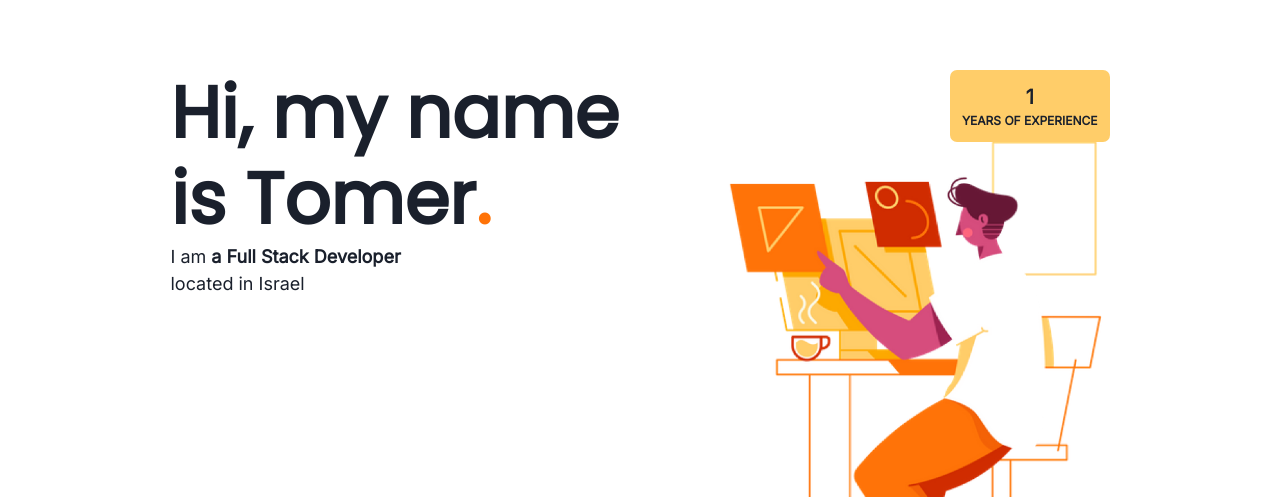
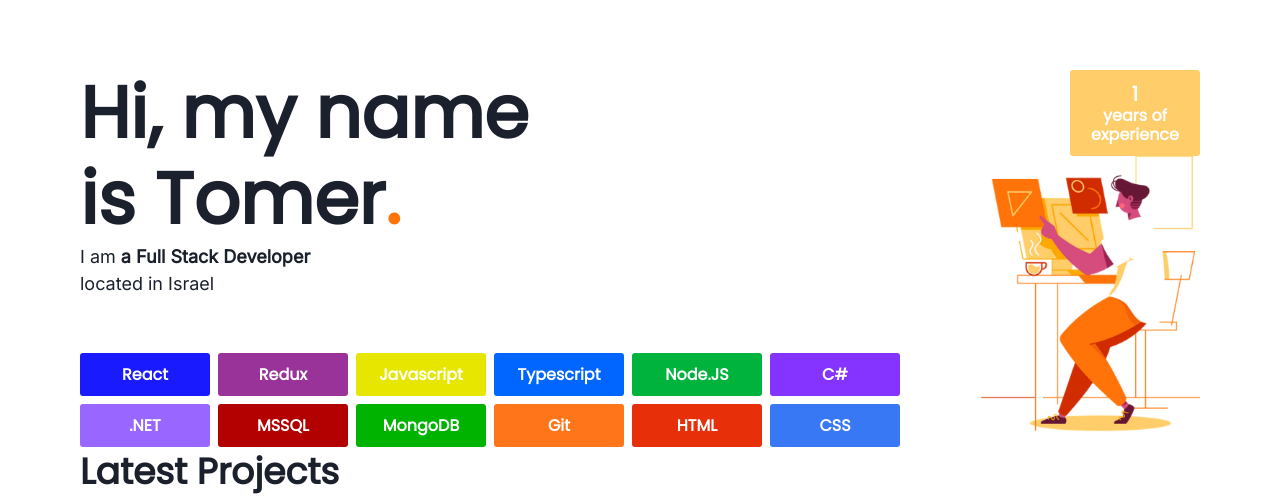
Before and after one commit to tomerrim/Portfolio, a React (Vite) app: page / in a window 1280 px wide. Shown: the part 200-697 px from the top of the page. Built offline with nearby package versions, Linux system fonts and the light colour scheme.

Commit message:
added Badge component to display the technologies

```diff
--- /dev/null
+++ b/src/components/badge/Badge.jsx
@@ -0,0 +1,19 @@
+import { Flex, Heading } from "@chakra-ui/react";
+
+export const Badge = ({ bg, children }) => {
+  return (
+    <Flex justify={"center"} alignItems={"center"}>
+      <Heading
+        w={130}
+        textAlign={"center"}
+        size={"sm"}
+        bg={bg}
+        color={"white"}
+        borderRadius={3}
+        p={3}
+      >
+        {children}
+      </Heading>
+    </Flex>
+  );
+};
--- /dev/null
+++ b/src/components/badgeList/BadgeList.jsx
@@ -0,0 +1,25 @@
+import { Wrap, WrapItem } from "@chakra-ui/react"
+import { Badge } from "../badge/Badge"
+
+export const BadgeList = ({ list, mt, maxW }) => {
+    if(list === "SKILLS") {
+      return (
+        <Wrap mt={mt} maxW={maxW}>
+          {list.map((item) => (
+            <WrapItem key={item.label}>
+              <Badge bg={item.label}>{item.label}</Badge>
+            </WrapItem>
+          ))}
+        </Wrap>
+      );
+    }
+    return (
+      <Wrap mt={mt} maxW={maxW}>
+        {list.map((item) => (
+          <WrapItem key={item}>
+            <Badge bg={item}>{item}</Badge>
+          </WrapItem>
+        ))}
+      </Wrap>
+    );
+}
--- a/src/components/imageSlider/ImageSlider.jsx
+++ b/src/components/imageSlider/ImageSlider.jsx
@@ -8,7 +8,6 @@ import {
   ModalOverlay,
 } from "@chakra-ui/react";
 import { useState } from "react";
-//import "./ImageSlider.css";
 import { Slide } from "react-slideshow-image";
 import "react-slideshow-image/dist/styles.css";
 export const ImageSlider = ({ imageList }) => {
--- a/src/features/Landing.jsx
+++ b/src/features/Landing.jsx
@@ -1,14 +1,37 @@
-import { Badge, Box, Flex, Heading, Image, Text } from "@chakra-ui/react";
+import { Box, Flex, Heading, Image, Text, Wrap, WrapItem } from "@chakra-ui/react";
 import humanImg from "@/assets/images/human.png";
 import { useTranslation } from "react-i18next";
+import { Badge } from "@/components/badge/Badge";
+//import { BadgeList } from "@/components/badgeList/BadgeList";
+
+const SKILLS = [
+  { label: "React" },
+  { label: "Redux" },
+  { label: "Javascript" },
+  { label: "Typescript" },
+  { label: "Node.JS" },
+  { label: "C#" },
+  { label: ".NET" },
+  { label: "MSSQL" },
+  { label: "MongoDB" },
+  { label: "Git" },
+  { label: "HTML" },
+  { label: "CSS" },
+];
 
 export const Landing = () => {
   const { t } = useTranslation(["home"]);
   const leftSection = (
     <Box>
-      <Heading fontSize={{base: "2xl", md: "5xl", xl: "7xl"}} color={"secondary"} whiteSpace={"pre-line"}>
+      <Heading
+        fontSize={{ base: "2xl", md: "5xl", xl: "7xl" }}
+        color={"secondary"}
+        whiteSpace={"pre-line"}
+      >
         {t("greetings")}
-        <Text as={"span"} color={"primary.dark"}>.</Text>
+        <Text as={"span"} color={"primary.dark"}>
+          .
+        </Text>
       </Heading>
       <Text fontSize={"lg"} color={"secondary"}>
         {t("iAm")}
@@ -17,25 +40,38 @@ export const Landing = () => {
         </Text>
         <br /> {t("location")}
       </Text>
+      {/* move it later to BadgeList component */}
+      {/* <BadgeList list={SKILLS} mt={"14"}/> */}
+      <Wrap mt={"14"}>
+        {SKILLS.map((skill) => (
+            <WrapItem key={skill.label}>
+                <Badge bg={skill.label}>{skill.label}</Badge>
+            </WrapItem>
+        ))}
+      </Wrap>
     </Box>
   );
 
-    const badgeExperience = (
+  const badgeExperience = (
     <Badge bg={"primary.light"} borderRadius={7} p={3} textAlign={"center"}>
-        <Text fontSize={"xl"}>{new Date().getFullYear() - 2022}</Text>
-        <Text>{t("yearsExp")}</Text>
+      <Text fontSize={"xl"}>{new Date().getFullYear() - 2022}</Text>
+      <Text>{t("yearsExp")}</Text>
     </Badge>
-    )
+  );
 
   const rightSection = (
-    <Box mt={{base: 10, md: 0}}>
+    <Box mt={{ base: 10, md: 0 }}>
       <Flex justify={"flex-end"}>{badgeExperience}</Flex>
       <Image src={humanImg} w={400} />
     </Box>
   );
 
   return (
-    <Flex direction={{base:"column", md:"row"}} justify={"space-evenly"} mt={{base:50,md:150}}>
+    <Flex
+      direction={{ base: "column", md: "row" }}
+      justify={"space-evenly"}
+      mt={{ base: 50, md: 150 }}
+    >
       {leftSection}
       {rightSection}
     </Flex>
--- a/src/features/LatestProjects.jsx
+++ b/src/features/LatestProjects.jsx
@@ -2,6 +2,8 @@ import { ImageSlider } from "@/components/imageSlider/ImageSlider";
 import { Box, Flex, Heading, Wrap, WrapItem,Text } from "@chakra-ui/react";
 import { useTranslation } from "react-i18next";
 import { useState } from "react";
+import { Badge } from "@/components/badge/Badge";
+//import { BadgeList } from "@/components/badgeList/BadgeList";
 
 const FAKE_PROJECTS = [
   {
@@ -47,7 +49,7 @@ export const LatestProjects = () => {
     const { t } = useTranslation(["home"]);
     const [projects, setProjects] = useState(FAKE_PROJECTS);
 
-    const renderProject = ({ id,images, title, description }) => {
+    const renderProject = ({ id,images, title, description, technologies }) => {
     return (
       <WrapItem key={id} flexDir={"column"}>
         <ImageSlider imageList={images} />
@@ -63,6 +65,14 @@ export const LatestProjects = () => {
           {title}
         </Heading>
         <Text>{description}</Text>
+        {/* <BadgeList list={technologies} mt={2} maxW={350}/> */}
+        <Wrap mt={"4"} maxW={350}>
+          {technologies.map((tech) => (
+            <WrapItem key={tech}>
+              <Badge bg={tech}>{tech}</Badge>
+            </WrapItem>
+          ))}
+        </Wrap>
       </WrapItem>
     );
   };
--- a/src/styles/theme.js
+++ b/src/styles/theme.js
@@ -7,6 +7,24 @@ const colors = {
   },
   secondary: "0F1B61",
   black: "#000000",
+
+  React: "#1a1aff",
+  Redux: "#993399",
+  Javascript: "#e6e600",
+  Typescript: "#0066ff",
+  "Node.JS": "#00b33c",
+  HTML: "#E72F09",
+  CSS: "#3878F4",
+  "C#": "#8533ff",
+  ".NET": "#9966ff",
+  MSSQL: "#b30000",
+  MongoDB: "#00b300",
+  Git: "#ff751a",
+  ES6: "#009999",
+  Bootstrap: "#9038f4",
+  FireBase: "#feba54",
+  Vercel: "#00cc99",
+  ChakraUI: "#31b03e",
 };
 
 const fonts = {
```
Also changed, not shown: src/components/imageSlider/ImageSlider.css (deleted, +0 -14 lines). Lines whose indentation alone changed are shown as unchanged.
